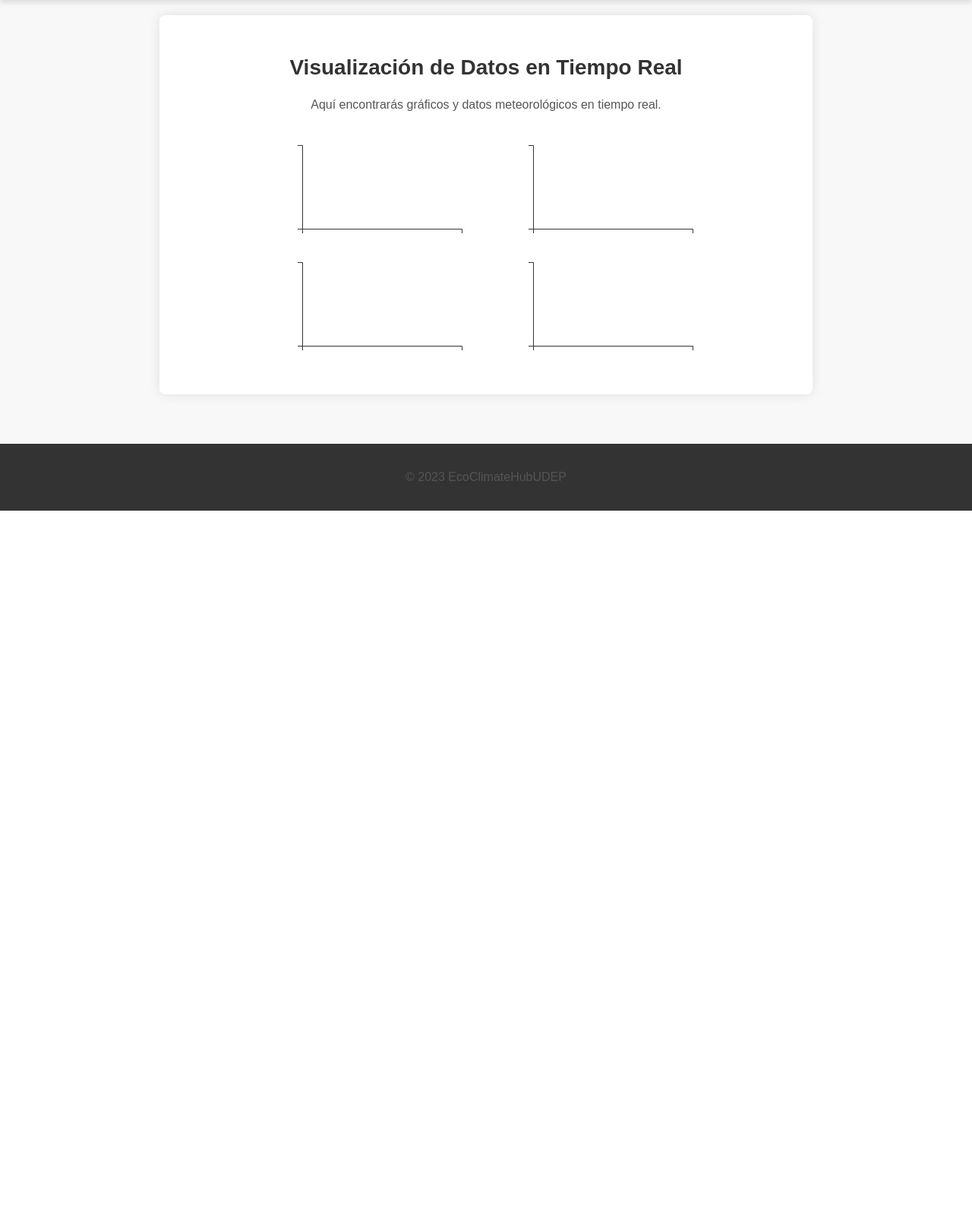
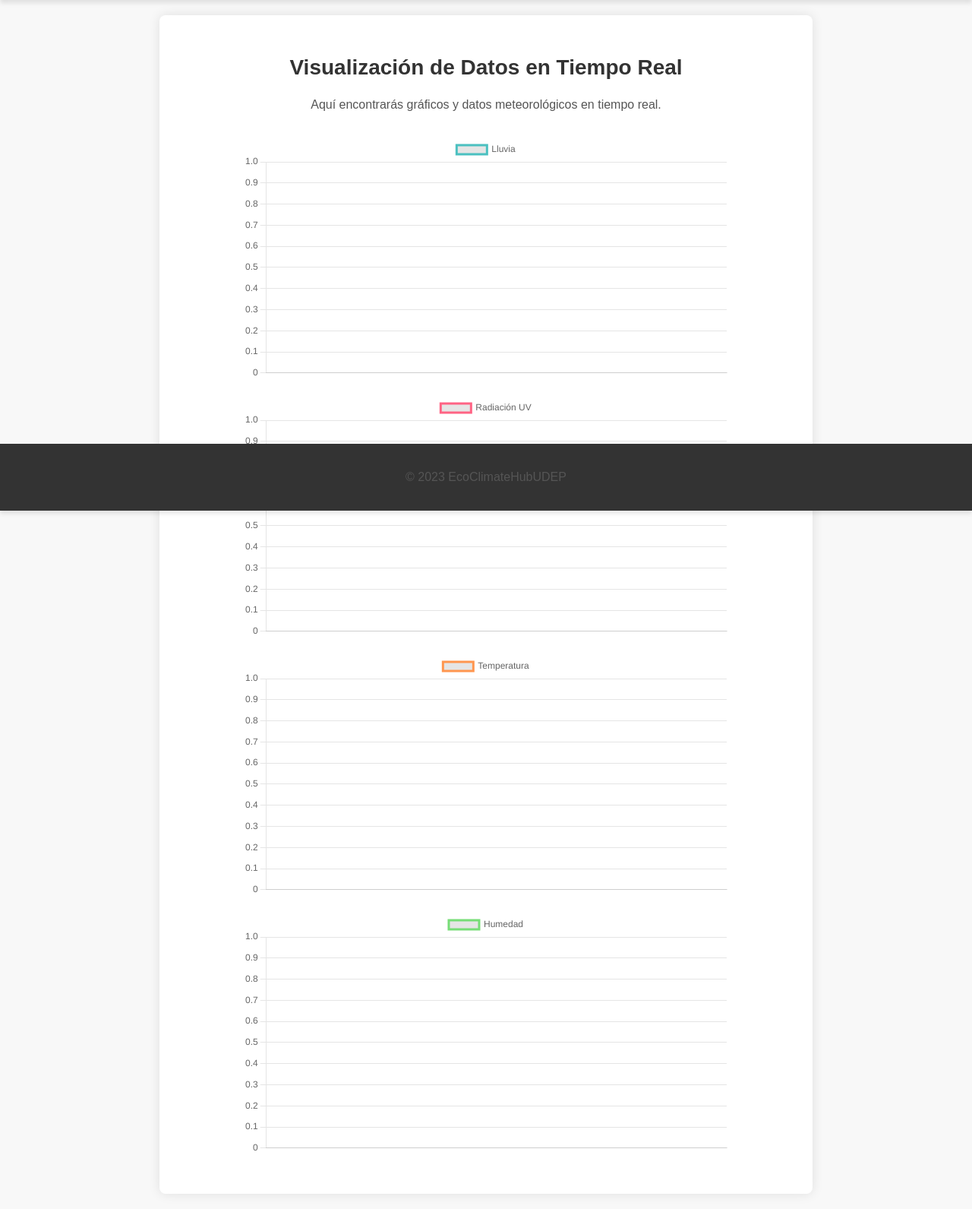
Before and after one commit to Srca3/paginaweb2, a Flask app: page /mediciones in a window 1280 px wide. Shown: the part 128-1719 px from the top of the page at 76% size. Before the commit the page ends 800 px from the top, so only its background shows below. Run offline with Flask 3, Linux system fonts and the light colour scheme; data that the repository does not hold is empty.

Commit message:
Prueba final

```diff
--- a/app.py
+++ b/app.py
@@ -10,10 +10,10 @@ from io import BytesIO
 
 
 app = Flask(__name__)
-try:#Quitar esta linea para cambiar de modo
-    ser = serial.Serial('/dev/ttyACM0', 9600, timeout=1)
-except:#Quitar esta linea para cambiar de modo
-    ser = None#Quitar esta linea para cambiar de modo
+#try:#Quitar esta linea para cambiar de modo
+ser = serial.Serial('/dev/ttyACM0', 9600, timeout=1)
+#except:#Quitar esta linea para cambiar de modo
+#    ser = None#Quitar esta linea para cambiar de modo
 db_path = 'data.db'
 
 # Función para crear la tabla en la base de datos
@@ -65,11 +65,11 @@ def read_serial_and_write_to_db():
 
     while True:
         try:
-            if ser:#Quitar esta linea para cambiar de modo
+#            if ser:#Quitar esta linea para cambiar de modo
 
-                data = ser.readline().decode('utf-8').strip()
-            else:#Quitar esta linea para cambiar de modo
-                data =f"PL:{random.uniform(0, 5):.2f},UV:{random.uniform(0, 10):.2f},TE:{random.uniform(20, 30):.2f},HU:{random.uniform(40, 60):.2f}"#Quitar esta linea para cambiar de modo
+            data = ser.readline().decode('utf-8').strip()
+#            else:#Quitar esta linea para cambiar de modo
+#                data =f"PL:{random.uniform(0, 5):.2f},UV:{random.uniform(0, 10):.2f},TE:{random.uniform(20, 30):.2f},HU:{random.uniform(40, 60):.2f}"#Quitar esta linea para cambiar de modo
 
             data_parts = data.split(',')
             print(data)
@@ -95,7 +95,7 @@ def read_serial_and_write_to_db():
         except:
             print("Error al recibir datos")
             pass
-        time.sleep(5)#Quitar esta linea para cambiar de modo
+#        time.sleep(5)#Quitar esta linea para cambiar de modo
   # Ajusta según la frecuencia de los datos del puerto serial
 
 def fetch_last_10_records():
--- a/static/styles.css
+++ b/static/styles.css
@@ -104,12 +104,18 @@ footer {
     position: fixed;
     width: 100%;
     bottom: 0;
+    transition: transform 0.3s ease; /* Agregamos una transición para que sea suave */
 }
 
 h1, h3, h4, h5, h6 {
     color: #fff;
 }
-canvas {
-    border: 1px solid #ccc;
-    margin-bottom: 10px;
+.graph-container canvas {
+    width: 80%; /* Puedes ajustar el ancho según tus necesidades */
+    height: auto; /* Esto permite que la altura se ajuste automáticamente */
+    margin: 20px auto; /* Ajusta el margen según tus necesidades */
+    display: block;
 }
+.hidden {
+    transform: translateY(100%); /* Desplaza el footer hacia abajo para ocultarlo */
+}
--- a/templates/mediciones.html
+++ b/templates/mediciones.html
@@ -31,84 +29,154 @@
         <!-- Contenedor para los gráficos -->
         <div class="graph-container">
             <!-- Gráfico para la lluvia -->
-            <svg id="rainChart" width="300" height="150"></svg>
+            <canvas id="rainChart" width="300" height="150"></canvas>
 
             <!-- Gráfico para la radiación UV -->
-            <svg id="uvChart" width="300" height="150"></svg>
+            <canvas id="uvChart" width="300" height="150"></canvas>
 
             <!-- Gráfico para la temperatura -->
-            <svg id="temperatureChart" width="300" height="150"></svg>
+            <canvas id="temperatureChart" width="300" height="150"></canvas>
 
             <!-- Gráfico para la humedad -->
-            <svg id="humidityChart" width="300" height="150"></svg>
+            <canvas id="humidityChart" width="300" height="150"></canvas>
         </div>
     </section>
 
     <footer>
         <p>&copy; 2023 EcoClimateHubUDEP</p>
     </footer>
+    <script>
+        // Inicializa los datos y las opciones para los gráficos
+        var rainData = {
+            labels: [],
+            datasets: [{
+                label: 'Lluvia',
+                data: [],
+                fill: false,
+                borderColor: 'rgba(75, 192, 192, 1)',
+                tension: 0.1
+            }]
+        };
 
-    <script>
-        // Function to create/update charts using D3.js
-        function updateChartsD3(data, chartId, color) {
-            const margin = { top: 10, right: 30, bottom: 30, left: 60 };
-            const width = 300 - margin.left - margin.right;
-            const height = 150 - margin.top - margin.bottom;
+        var uvData = {
+            labels: [],
+            datasets: [{
+                label: 'Radiación UV',
+                data: [],
+                fill: false,
+                borderColor: 'rgba(255, 99, 132, 1)',
+                tension: 0.1
+            }]
+        };
 
-            const svg = d3.select(`#${chartId}`)
-                .attr("width", width + margin.left + margin.right)
-                .attr("height", height + margin.top + margin.bottom)
-                .append("g")
-                .attr("transform", `translate(${margin.left},${margin.top})`);
+        var temperatureData = {
+            labels: [],
+            datasets: [{
+                label: 'Temperatura',
+                data: [],
+                fill: false,
+                borderColor: 'rgba(255, 150, 79, 1)',
+                tension: 0.1
+            }]
+        };
 
-            const x = d3.scaleTime()
-                .domain(d3.extent(data, d => new Date(d[1])))
-                .range([0, width]);
+        var humidityData = {
+            labels: [],
+            datasets: [{
+                label: 'Humedad',
+                data: [],
+                fill: false,
+                borderColor: 'rgba(119, 221, 119, 1)',
+                tension: 0.1
+            }]
+        };
 
-            const y = d3.scaleLinear()
-                .domain([0, d3.max(data, d => d[2])])
-                .range([height, 0]);
+        // Crea los gráficos
+        var rainChart = new Chart(document.getElementById('rainChart').getContext('2d'), {
+            type: 'line',
+            data: rainData
+        });
 
-            const line = d3.line()
-                .x(d => x(new Date(d[1])))
-                .y(d => y(d[2]));
+        var uvChart = new Chart(document.getElementById('uvChart').getContext('2d'), {
+            type: 'line',
+            data: uvData
+        });
 
-            svg.append("path")
-                .datum(data)
-                .attr("fill", "none")
-                .attr("stroke", color)
-                .attr("stroke-width", 1.5)
-                .attr("d", line);
+        var temperatureChart = new Chart(document.getElementById('temperatureChart').getContext('2d'), {
+            type: 'line',
+            data: temperatureData
+        });
 
-            svg.append("g")
-                .attr("transform", `translate(0,${height})`)
-                .call(d3.axisBottom(x));
+        var humidityChart = new Chart(document.getElementById('humidityChart').getContext('2d'), {
+            type: 'line',
+            data: humidityData
+        });
 
-            svg.append("g")
-                .call(d3.axisLeft(y));
-        }
+        // Función para actualizar los datos y los gráficos en tiempo real
+    function updateCharts() {
+    // Obtiene los datos del servidor Flask
+    fetch('/data')
+        .then(response => response.json())
+        .then(data => {
+            // Actualiza las etiquetas de tiempo
+            data.forEach(entry => {
+                var time = new Date(entry[1]).toLocaleTimeString();
+                rainData.labels.push(time);
+                uvData.labels.push(time);
+                temperatureData.labels.push(time);
+                humidityData.labels.push(time);
+            });
 
-        // Fetch data and update charts using D3.js
-        function updateCharts() {
-            fetch('/data')
-                .then(response => response.json())
-                .then(data => {
-                    // Update charts for each type of data
-                    updateChartsD3(data, 'rainChart', 'rgba(75, 192, 192, 1)');
-                    updateChartsD3(data, 'uvChart', 'rgba(255, 99, 132, 1)');
-                    updateChartsD3(data, 'temperatureChart', 'rgba(255, 150, 79, 1)');
-                    updateChartsD3(data, 'humidityChart', 'rgba(119, 221, 119, 1)');
-                })
-                .catch(error => console.error('Error fetching data:', error));
-        }
+            // Limita la cantidad de etiquetas a mostrar
+            const maxLabels = 50;
+            if (rainData.labels.length > maxLabels) {
+                rainData.labels.splice(0, data.length);
+                uvData.labels.splice(0, data.length);
+                temperatureData.labels.splice(0, data.length);
+                humidityData.labels.splice(0, data.length);
+            }
 
-        // Call the updateCharts function on page load
+            // Actualiza los datos de los gráficos
+            data.forEach(entry => {
+                rainData.datasets[0].data.push(entry[2]);
+                uvData.datasets[0].data.push(entry[3]);
+                temperatureData.datasets[0].data.push(entry[4]);
+                humidityData.datasets[0].data.push(entry[5]);
+            });
+
+            // Limita la cantidad de datos a mostrar
+            if (rainData.datasets[0].data.length > maxLabels) {
+                rainData.datasets[0].data.splice(0, data.length);
+                uvData.datasets[0].data.splice(0, data.length);
+                temperatureData.datasets[0].data.splice(0, data.length);
+                humidityData.datasets[0].data.splice(0, data.length);
+            }
+
+            // Actualiza los gráficos
+            rainChart.update();
+            uvChart.update();
+            temperatureChart.update();
+            humidityChart.update();
+        })
+        .catch(error => console.error('Error fetching data:', error));
+}
+        // Llama a la función de inicialización al cargar la página
         updateCharts();
 
-        // Update charts every 5 seconds (adjust as needed)
-        setInterval(updateCharts, 5000);
+        // Actualiza los gráficos cada 5 segundos (ajusta según sea necesario)
+        setInterval(updateCharts, 10000);
     </script>
-
+<script>
+    // Añadir el evento scroll al documento
+    document.addEventListener("scroll", function() {
+        var footer = document.querySelector("footer");
+        // Verificar si la página ha sido scroll hacia abajo
+        if (window.scrollY > 1) {
+            footer.classList.add("hidden");
+        } else {
+            footer.classList.remove("hidden");
+        }
+    });
+</script>
 </body>
-
 </html>
```
Also changed, not shown: other parts of templates/mediciones.html (+1 -3 lines), templates/mediciones2.html (deleted, +0 -171 lines).
